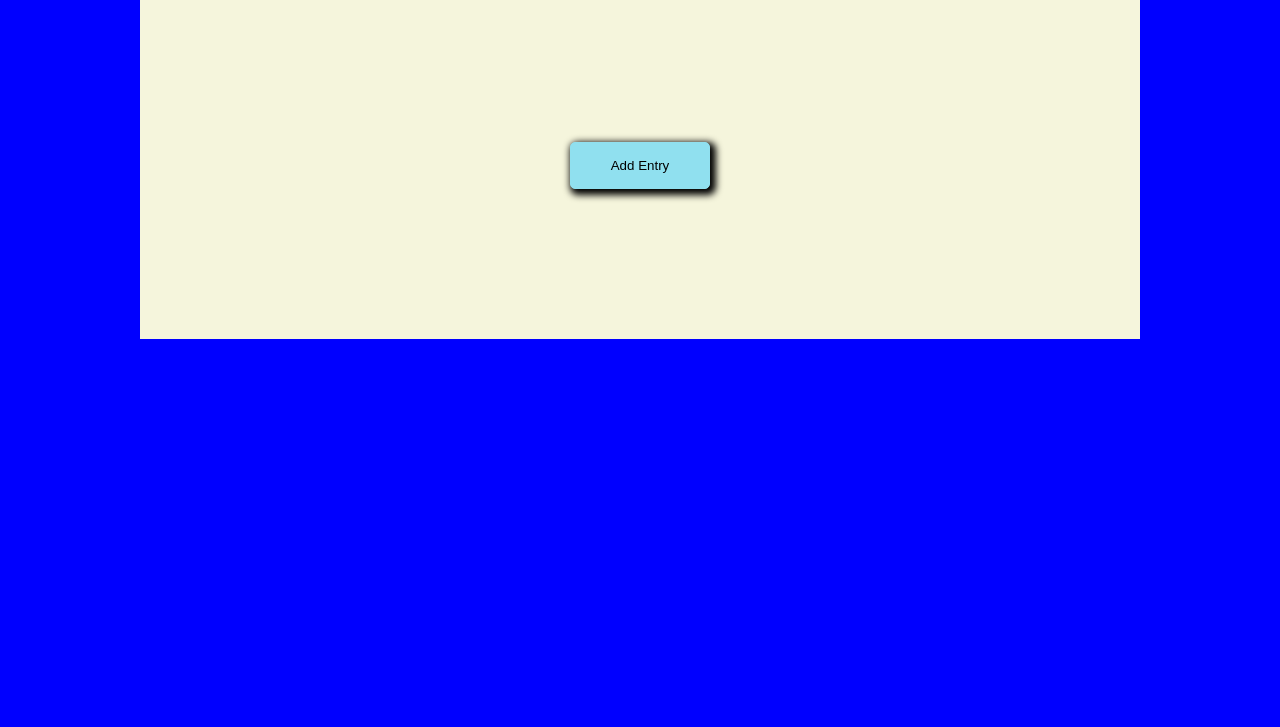
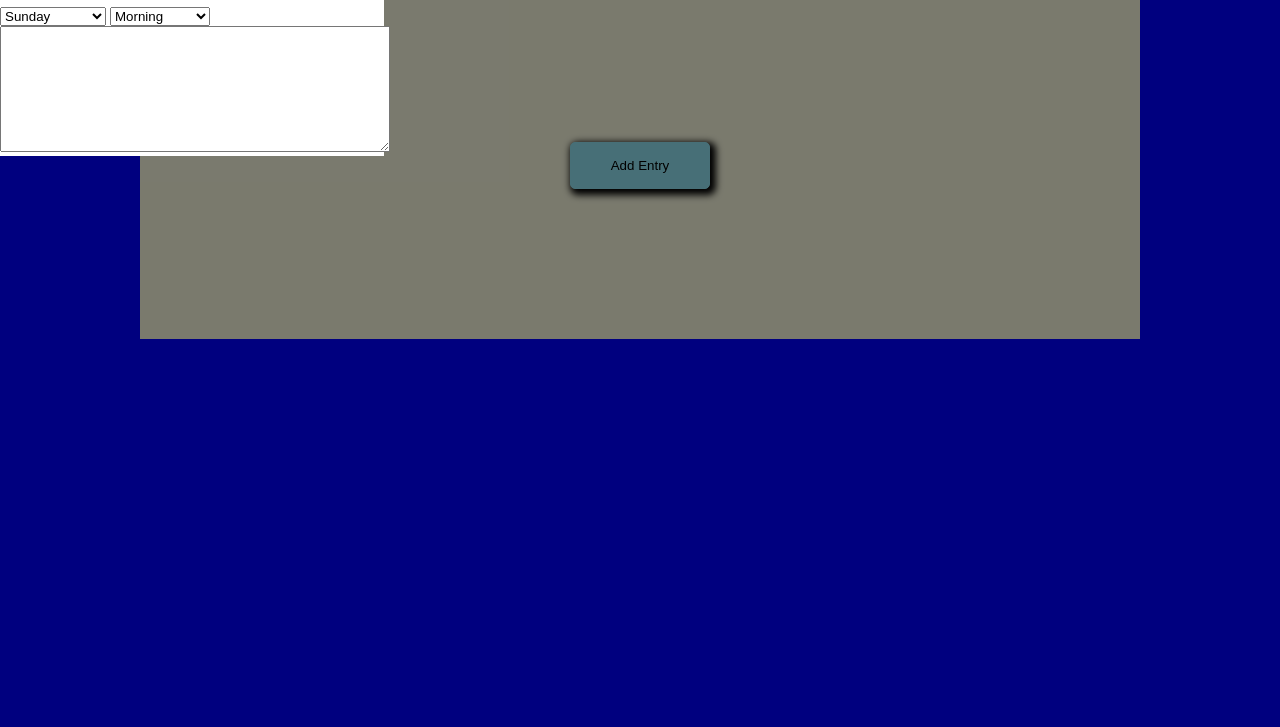
Before and after one commit to andychen97/week-planner, a website: page index.html in a window 1280 px wide. Shown: the part 73-800 px from the top of the page. Drawn offline with Linux system fonts and the light colour scheme.

Commit message:
in progro

```diff
--- a/index.html
+++ b/index.html
@@ -17,6 +17,48 @@
       <div class="col-1">
         <div class="row center">
           <button type="button" class="add-button margin-top-bottom-100px">Add Entry</button>
+          <div class="modal">
+            <div class="modal-content">
+              <form>
+                <div class="row">
+                  <div class="col-1">
+                    <h1>Add Entry</h1>
+                  </div>
+                </div>
+                <div class="row">
+                  <div class="col-1">
+                    <select name="day">
+                      <option disabled>Day of Week..</option>
+                      <option>Sunday</option>
+                      <option>Monday</option>
+                      <option>Tuesday</option>
+                      <option>Wednesday</option>
+                      <option>Thursday</option>
+                      <option>Friday</option>
+                      <option>Saturday</option>
+                    </select>
+                    <select name="time">
+                      <option disabled>Time of Day..</option>
+                      <option>Morning</option>
+                      <option>Noon</option>
+                      <option>Afternoon</option>
+                      <option>Evening</option>
+                    </select>
+                  </div>
+                </div>
+                <div class="row">
+                  <div class="col-1">
+                    <textarea class="width-100" rows="8"></textarea>
+                  </div>
+                </div>
+                <div class="row">
+                  <div class="col-1">
+
+                  </div>
+                </div>
+              </form>
+            </div>
+          </div>
         </div>
       </div>
     </div>
--- a/main.js
+++ b/main.js
@@ -0,0 +1,7 @@
+var entryBut = document.querySelector('.add-button');
+
+function addEntry(event) {
+
+}
+
+entryBut.addEventListener('click', addEntry);
--- a/styles.css
+++ b/styles.css
@@ -41,3 +41,26 @@ body {
   box-shadow: 3px 3px 7px 3px #000;
   cursor: pointer;
 }
+
+.add-button:active {
+  transform: translateY(0.25rem);
+}
+
+.modal {
+  top: 0;
+  left: 0;
+  z-index: 1;
+  width: 100%;
+  height: 100%;
+  position: fixed;
+  background-color: rgb(0 0 0 / 50%);
+}
+
+.modal-content {
+  background-color: white;
+  width: 30%;
+}
+
+.width-100 {
+  width: 100%;
+}
```
